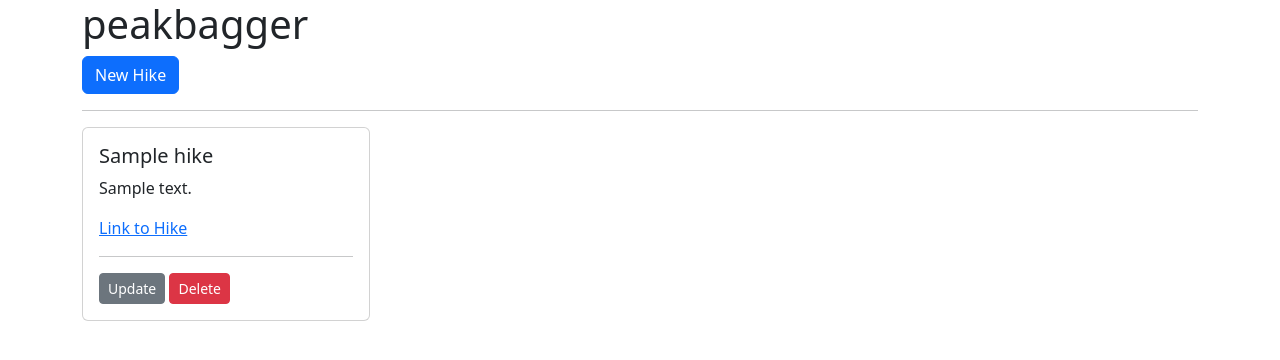
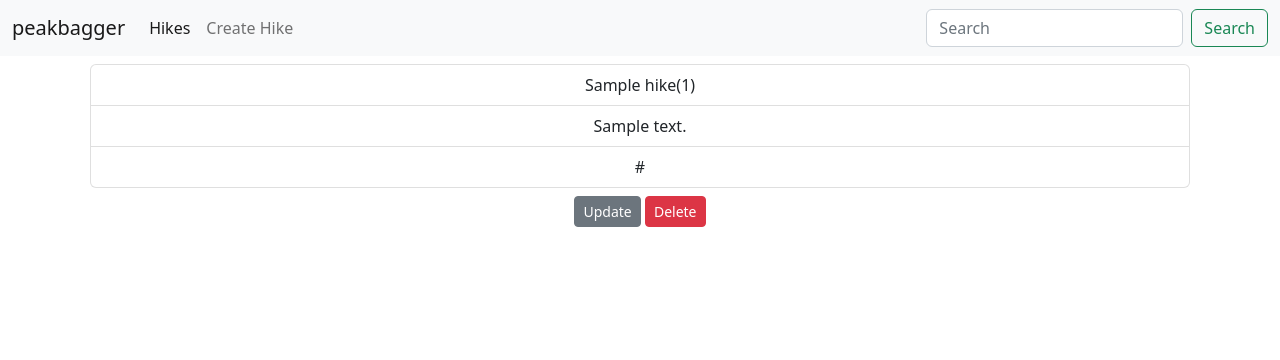
Before and after one commit to jacobferrante/peakbagger, a Flask app: page / in a window 1280 px wide. Shown: the top 360 px of the page. Run offline with Flask 2, Linux system fonts and the light colour scheme; tables that the repository leaves empty hold one stand-in row (values such as "Sample post").

Commit message:
cleaning up the front end with boostrap

```diff
--- a/peakbagger/forms.py
+++ b/peakbagger/forms.py
@@ -7,3 +7,7 @@
     notes = StringField('Notes', validators=[DataRequired(), Length(min=2, max=100)])
     link = StringField('Link', validators=[DataRequired(), Length(min=2, max=100)])
     submit = SubmitField('Save Hike')
+
+class ChangeHike(FlaskForm):
+    update = SubmitField('Update')
+    delete = SubmitField('delete')
--- a/peakbagger/routes.py
+++ b/peakbagger/routes.py
@@ -3,18 +3,25 @@ from peakbagger import app, db
 from peakbagger.forms import CreateHike
 from peakbagger.models import Hike
 
-## Home Route
+
+## GET the home page
 @app.get("/")
 def home():
     hikes = Hike.query.all()
     return render_template("home.html", hikes=hikes)
 
+## GET the create page
 @app.get('/hike')
 def hike():
     form = CreateHike()
     return render_template('create.html', form=form)
 
-# Create hikes using request form
+@app.get('/hike')
+def hike_search():
+    hikes = Hike.query.all()
+    return render_template("home.html", hikes=hikes)
+
+# POST new hike using create form
 @app.post("/hike")
 def new_hike():
     form = CreateHike()
@@ -25,7 +32,7 @@ def new_hike():
         return redirect('/')
     return render_template('create.html', form=form)
 
-## Delete the hike
+## DELETE the selected db ID
 @app.delete("/hike/<int:hike_id>")
 def delete_hike(hike_id):
     hike = Hike.query.filter_by(id=hike_id).first()
@@ -33,22 +40,24 @@ def delete_hike(hike_id):
     db.session.commit()
     return redirect('/')
 
-## Update the hike
+## GET the create.html page and load in the db values for that certain ID
 @app.get("/hike/<int:hike_id>")
 def get_hike(hike_id):
+    form = CreateHike()
     hike = Hike.query.filter_by(id=hike_id).first()
-    form = CreateHike()
     form.name.data = hike.name
     form.notes.data = hike.notes
     form.link.data = hike.link
-    return render_template('create.html', form=form)
+    return render_template('update.html', form=form)
 
-@app.post("/hike/<int:hike_id>")
+## PUT the new DB values on the create page
+@app.put("/hike/<int:hike_id>")
 def update_hike(hike_id):
     hike = Hike.query.filter_by(id=hike_id).first()
     form = CreateHike()
-    hike.name = form.name.data
-    hike.notes = form.notes.data
-    hike.link = form.link.data
-    db.session.commit()
-    return redirect('/')
+    if form.validate_on_submit():
+        hike.name = form.name.data
+        hike.notes = form.notes.data
+        hike.link = form.link.data
+        db.session.commit()
+        return redirect('/')
--- a/peakbagger/static/main.js
+++ b/peakbagger/static/main.js
@@ -1,3 +1,30 @@
+
+
+// homepage
+document.getElementById('hikeList').addEventListener
+('click', hikeList);
+
+function hikeList(){
+fetch('/',{
+    method: 'GET',
+})
+.then(response => {
+    window.location = response.url
+    })
+}
+
+// search
+document.getElementById('searchHike').addEventListener
+('click', searchHike);
+
+function searchHike(){
+fetch('/',{
+    method: 'GET',
+})
+.then(response => {
+    window.location = response.url
+    })
+}
 
 // new hike
 document.getElementById('newHike').addEventListener
@@ -12,18 +39,16 @@ fetch('/hike',{
     })
 }
 
-
-// get ID numbers from buttons on jinja loop
+// delete hike
 let itemID = document.getElementById('deleteHike').value
 itemID = `/hike/${itemID}`
 
-// delete
 document.getElementById('deleteHike').addEventListener
 ('click', deleteHike);
 
 function deleteHike(){
     fetch(itemID,{
-    method: 'delete',
+    method: 'DELETE',
     })
     .then(response => {
     window.location = response.url
@@ -36,7 +61,7 @@ document.getElementById('updateHike').addEventListener
 
 function updateHike(){
     fetch(itemID,{
-    method: 'GET',
+    method: 'PUT',
     })
     .then(response => {
     window.location = response.url
--- a/peakbagger/templates/home.html
+++ b/peakbagger/templates/home.html
@@ -2,23 +2,20 @@
 {% block content %}
 
 <!-- Print out the entries in the database for hikes -->
+
+<div class="container text-center w-100 p-2">
 {% for hike in hikes %}
 
-<div class="card" style="width: 18rem;">
-    <div class="card-body">
-	    <h5 class="card-title">{{ hike.name }}</h5>
-	    <p class="card-text">{{ hike.notes }} </p>
-	    <a href="{{ hike.link }}" class="card-link">Link to Hike</a>
-
-        <hr>
-
-	    <button type="button" value="{{ hike.id }}" id='updateHike'class="btn btn-secondary btn-sm">Update</button>
-
-        <button type="button" value="{{ hike.id }}" id='deleteHike'class="btn btn-danger btn-sm">Delete</button>
-
-	</div>
+<ul class="list-group">
+    <li class="list-group-item">{{ hike.name }}({{ hike.id }})</li>
+    <li class="list-group-item">{{ hike.notes }}</li>
+    <li class="list-group-item">{{ hike.link }}</li>
+</ul>
+<div container class="w50 p-2">
+	<button type="button" value="{{ hike.id }}" id='updateHike'class="btn btn-secondary btn-sm">Update</button>
+    <button type="button" value="{{ hike.id }}" id='deleteHike'class="btn btn-danger btn-sm">Delete</button>
 </div>
-
     {% endfor %}
 
+</div>
 {% endblock content %}
--- a/peakbagger/templates/layout.html
+++ b/peakbagger/templates/layout.html
@@ -16,11 +16,30 @@
 
 <body>
 
+<nav class="navbar navbar-expand-lg bg-light">
+  <div class="container-fluid">
+    <a class="navbar-brand" href="/">peakbagger</a>
+    <button class="navbar-toggler" type="button" data-bs-toggle="collapse" data-bs-target="#navbarSupportedContent" aria-controls="navbarSupportedContent" aria-expanded="false" aria-label="Toggle navigation">
+      <span class="navbar-toggler-icon"></span>
+    </button>
+    <div class="collapse navbar-collapse" id="navbarSupportedContent">
+      <ul class="navbar-nav me-auto mb-2 mb-lg-0">
+        <li class="nav-item">
+          <a class="nav-link active" aria-current="page" href="/">Hikes</a>
+        </li>
+        <li class="nav-item">
+          <a class="nav-link" id="newHike" href="/hike">Create Hike</a>
+        </li>
+      </ul>
+      <form class="d-flex" role="search">
+        <input class="form-control me-2" type="search" placeholder="Search" aria-label="Search">
+        <button class="btn btn-outline-success" id="searchHike" type="submit">Search</button>
+      </form>
+    </div>
+  </div>
+</nav>
+
 <div class="container">
-
-    <h1>peakbagger</h1>
-    	    <button type="button" class="btn btn-primary" id="newHike">New Hike</button>
-        <hr>
 
         <!-- content for other pages -->
         {% block content %}
```
